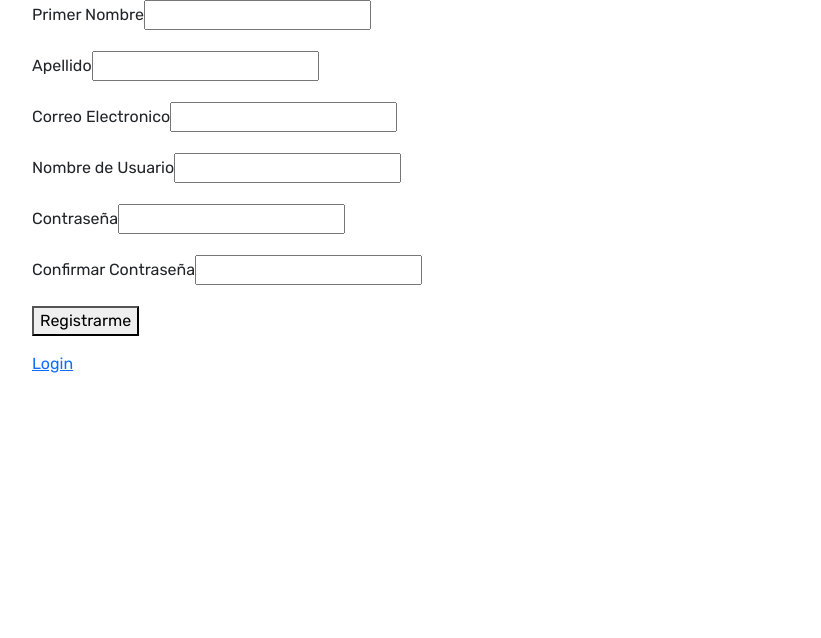
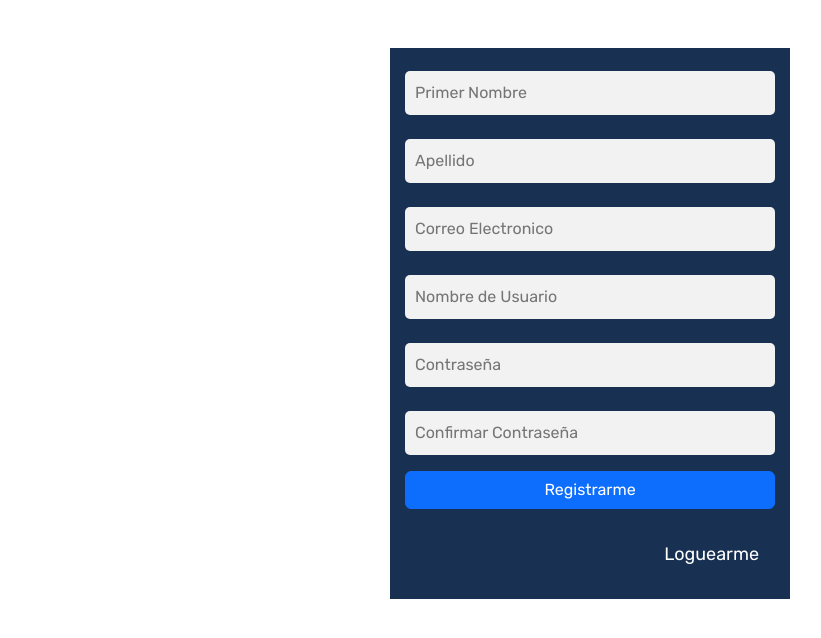
Before and after one commit to CleimerAnt/Callapp, a React (Vite) app in the folder frontproyectogym/: page /Registro in a window 1280 px wide. Shown: the top 638 px of the page, without its empty margins (50-871 px from the left). Built offline with nearby package versions, Linux system fonts and the light colour scheme.

Commit message:
feat: Agregar validacion al formulario login

```diff
--- a/frontproyectogym/package.json
+++ b/frontproyectogym/package.json
@@ -15,7 +15,8 @@
     "react-bootstrap": "^2.10.2",
     "react-dom": "^18.2.0",
     "react-hook-form": "^7.52.0",
-    "react-router-dom": "^6.23.1"
+    "react-router-dom": "^6.23.1",
+    "sweetalert": "^2.1.2"
   },
   "devDependencies": {
     "@types/react": "^18.2.66",
--- a/frontproyectogym/src/Components/ConfirmarCuenta/ConfirmarCuenta.jsx
+++ b/frontproyectogym/src/Components/ConfirmarCuenta/ConfirmarCuenta.jsx
@@ -1,5 +1,5 @@
 import { Link } from "react-router-dom";
-
+import styles from '../ConfirmarCuenta/ConfirmarCuenta.module.css'
 
 export default function ConfirmarCuenta(){
     const urlActual = window.location.href;
@@ -7,8 +7,17 @@ export default function ConfirmarCuenta(){
     obtenerTokenUserId(urlActual);
 
     return <>
-    <h1>Cuenta Confirmada</h1>
-    <Link to={'/'}>Inicial Sesion</Link>
+    <div className="card text-center container mt-4 w-50">
+    <div className={`card-header`}>
+        Confirmar Cuenta
+    </div>
+    <div className="card-body">
+        <h5 className="card-title">Cuenta Confirmada</h5>
+        <p className="card-text">Vorver al Formulario de Inicico de sesion</p>
+        <Link className="btn btn-primary" to={'/'}>Inicial Sesion</Link>
+    </div>
+
+    </div>
     </>
 
 }
--- a/frontproyectogym/src/Components/FormularioRegistro/FormularioRegistro.jsx
+++ b/frontproyectogym/src/Components/FormularioRegistro/FormularioRegistro.jsx
@@ -5,19 +5,10 @@ import CampoInput from '../CampoInput/CampoInput';
 import PostUsuario from '../../Datos/PostUsuario';
 import {Link, useNavigate} from 'react-router-dom'
 import styles from '../FormularioRegistro/FormularioRegistro.module.css'
-import { AuthContext } from '../../Auth/AuthContext';
-import { useContext, useEffect } from 'react';
 import BotonForm from '../BotonForm/BotonForm';
 
 export default function FormularioRegistro() {
     const { register, handleSubmit, formState: { errors }, watch } = useForm();
-    const {user} = useContext(AuthContext);
-    const navigate = useNavigate();
-    useEffect(()=>{
-        if(user){
-            navigate('/PaginaPrincipal')
-        }
-    }, [user])
 
     const Contraseña = watch('password')
 
@@ -28,8 +19,8 @@ export default function FormularioRegistro() {
     })
 
     return (
-    <Contenedor>
-        <form className={styles.formulario} onSubmit={onSubmit}>
+    <Contenedor center={'d-flex align-items-center justify-content-center mb-5'}>
+        <form className={`${styles.formulario} mt-5 d-flex flex-column `} onSubmit={onSubmit}>
             <CampoInput
             name='PrimerNombre'
             type='text'
@@ -37,6 +28,7 @@ export default function FormularioRegistro() {
             register={register}
             required={true}
             errors={errors}
+            placeholder={'Primer Nombre'}
             />
 
             <CampoInput
@@ -46,6 +38,7 @@ export default function FormularioRegistro() {
             register={register}
             required={true}
             errors={errors}
+            placeholder={'Apellido'}
             />
 
             <CampoInput
@@ -55,6 +48,7 @@ export default function FormularioRegistro() {
             register={register}
             required={true}
             errors={errors}
+            placeholder={'Correo Electronico'}
             />
 
             <CampoInput
@@ -64,6 +58,7 @@ export default function FormularioRegistro() {
             register={register}
             required={true}
             errors={errors}
+            placeholder={'Nombre de Usuario'}
             />
 
             <CampoInput
@@ -73,6 +68,7 @@ export default function FormularioRegistro() {
             register={register}
             required={true}
             errors={errors}
+            placeholder={'Contraseña'}
             />
 
             <CampoInput
@@ -82,13 +78,17 @@ export default function FormularioRegistro() {
             register={register}
             required={true}
             errors={errors}
+            placeholder={'Confirmar Contraseña'}
             validate={value => value === Contraseña || 'Las Contraseñas no coinciden'}
             />
 
-            <BotonForm texto='Registrarme'/>
+            <BotonForm tipoBoton={'btn btn-primary'} texto='Registrarme'/>
+
+            <div className={`d-flex align-items-end p-3 ${styles.link}`}>
+                <Link  to={'/'}>Loguearme</Link>
+            </div>
         </form>
 
-        <Link to={'/'}>Login</Link>
     </Contenedor>
 );
 }
--- a/frontproyectogym/src/Components/FormularioRegistro/FormularioRegistro.module.css
+++ b/frontproyectogym/src/Components/FormularioRegistro/FormularioRegistro.module.css
@@ -0,0 +1,40 @@
+.formulario div{
+    display: flex;
+    flex-direction: column;
+}
+
+.formulario label{
+    font-size: 0px;
+}
+
+.formulario{
+    background-color: #183153;
+    padding: 15px;
+    width: 400px;
+
+}
+
+.formulario input{
+    background-color: #F2F2F2;
+    border: none;
+    padding: 10px;
+    border-radius: 5px;
+}
+
+.link a{
+    list-style: none;
+    text-decoration: none;
+    color: white;
+    font-size: 18px;
+    transition: color 0.5s;
+}
+
+.link a:hover{
+    color: #FF9800;
+}
+
+span{
+    color: white;
+    font-size: 13px;
+    margin-top: 5px;
+}
--- a/frontproyectogym/src/Components/Login/Login.jsx
+++ b/frontproyectogym/src/Components/Login/Login.jsx
@@ -1,32 +1,47 @@
-import Contenedor from '../Contenedor/Contenedor'
-import CampoInput from '../CampoInput/CampoInput'
-import {useForm} from 'react-hook-form'
-import postUsuario from '../../Datos/PostUsuario'
-import {Link} from 'react-router-dom'
-import styles from '../Login/Login.module.css'
-import { useContext, useEffect } from 'react'
-import BotonForm from '../BotonForm/BotonForm'
-import { AuthContext } from '../../Auth/AuthContext'
+import Contenedor from '../Contenedor/Contenedor';
+import CampoInput from '../CampoInput/CampoInput';
+import { useForm } from 'react-hook-form';
+import postUsuario from '../../Datos/PostUsuario';
+import { Link } from 'react-router-dom';
+import styles from '../Login/Login.module.css';
+import { useContext, useEffect, useState } from 'react';
+import BotonForm from '../BotonForm/BotonForm';
+import { AuthContext } from '../../Auth/AuthContext';
+import swal from 'sweetalert';
 
-export default function Login()
-{
-    const {register, formState: {errors}, handleSubmit} = useForm()
-    const {user ,setUser} = useContext(AuthContext);
+export default function Login() {
+    const { register, formState: { errors }, handleSubmit } = useForm();
+    const { user, setUser } = useContext(AuthContext);
+    const [hasAuthenticated, setHasAuthenticated] = useState(false);
 
-    const onsubmit = handleSubmit(async(data) =>{
-        const url = 'https://localhost:7051/api/v1/Account/authenticate'
+    const onsubmit = handleSubmit(async (data) => {
+        const url = 'https://localhost:7051/api/v1/Account/authenticate';
 
         try {
             const result = await postUsuario(url, data);
             setUser(result);
+            setHasAuthenticated(true); // Indica que se ha realizado una autenticación
         } catch (error) {
             console.error('Error al autenticar:', error);
         }
     });
 
-    return<Contenedor center={'d-flex align-items-center justify-content-center'} >
+    useEffect(() => {
+        if (hasAuthenticated) {
+            if (user !== null) {
+                if (user.hasError === true) {
+                    swal("Error:", user.error, "error");
+                } else if (user.isVerified === false) {
+                    swal("Aviso", "Su Cuenta no esta activada", "warning");
+                }
+            }
+            setHasAuthenticated(false); // Resetea el estado después de manejar la autenticación
+        }
+    }, [user, hasAuthenticated]);
+
+    return (
+        <Contenedor center={'d-flex align-items-center justify-content-center'}>
             <form onSubmit={onsubmit} className={`${styles.formulario} mt-5 d-flex flex-column `}>
-
                 <CampoInput
                     name='email'
                     type='email'
@@ -50,9 +65,9 @@ export default function Login()
                 <BotonForm tipoBoton={'btn btn-primary'} texto='Loguearme'/>
 
                 <div className={`d-flex align-items-end p-3 ${styles.link}`}>
-            <Link  to={'/Registro'}>Registrarme</Link>
+                    <Link to={'/Registro'}>Registrarme</Link>
                 </div>
-
             </form>
         </Contenedor>
+    );
 }
--- a/frontproyectogym/src/Components/Login/Login.module.css
+++ b/frontproyectogym/src/Components/Login/Login.module.css
@@ -34,6 +34,6 @@
 }
 
 span{
-    color: #FF9800;
+    color: black;
     margin-top: 5px;
 }
```
Also changed, not shown: frontproyectogym/src/Components/ConfirmarCuenta/ConfirmarCuenta.module.css (added), 1 other file (tests, documents, lock files or other folders). Lines whose indentation alone changed are shown as unchanged.
